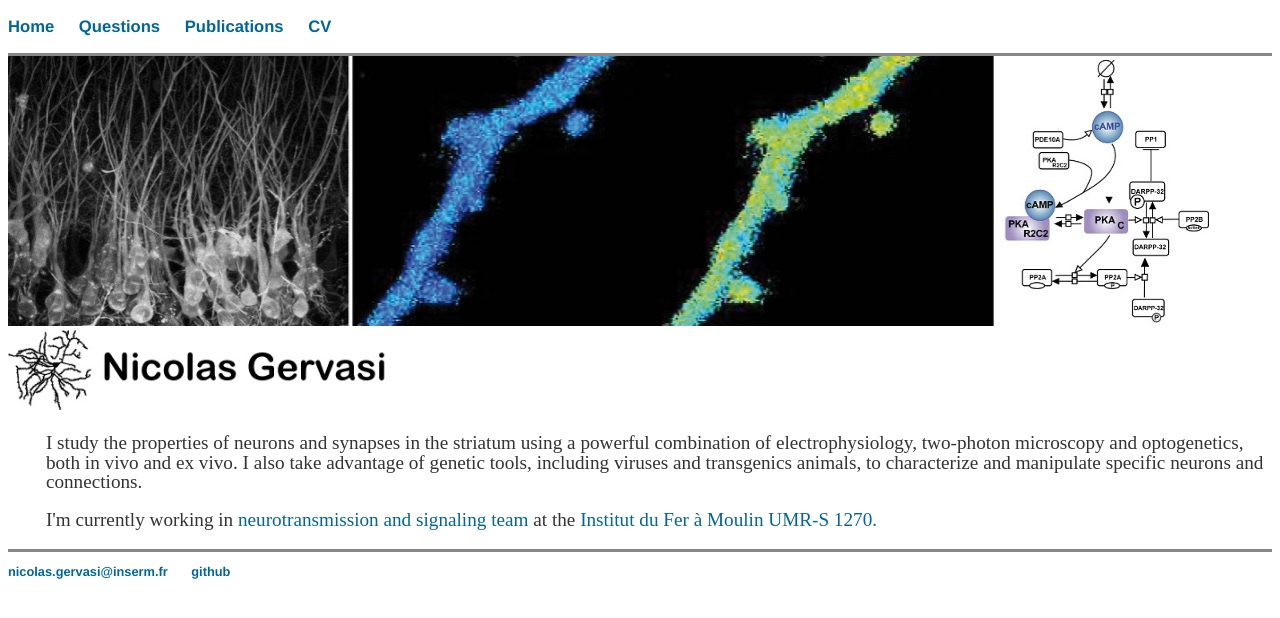
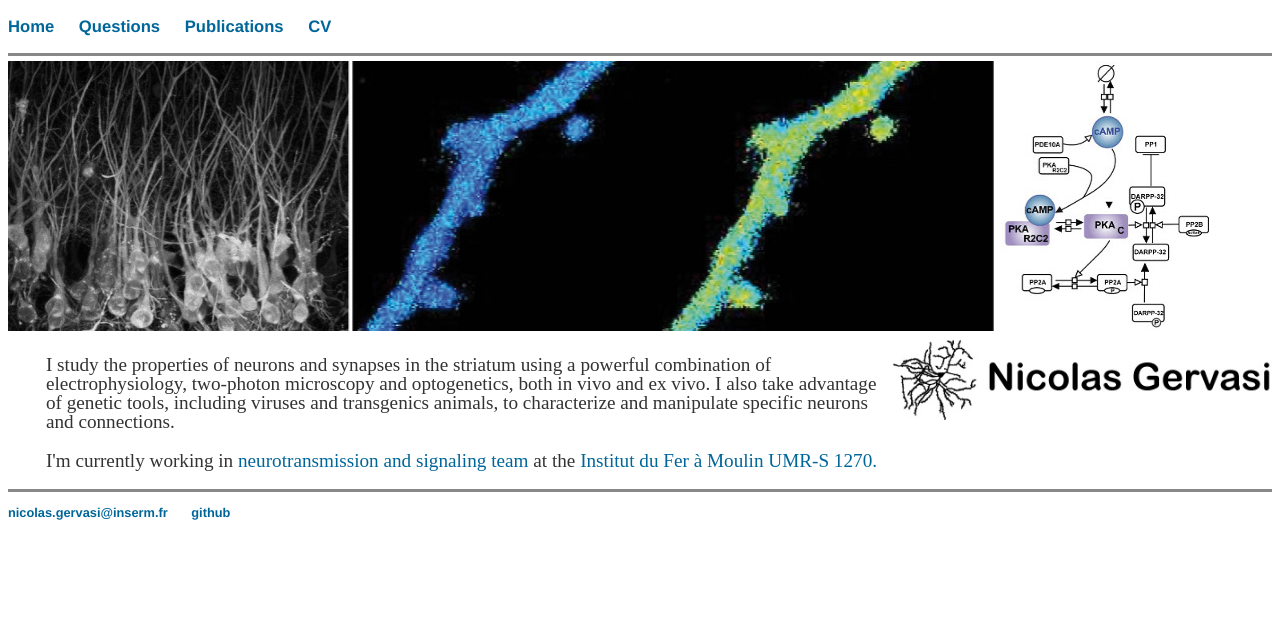
Before and after one commit to nicolasgervasi/nicolasgervasi.github.io, a Jekyll site: the page built from index.html, in a window 1280 px wide. Shown: the top 618 px of the page. Built offline with Jekyll 4.4.1, drawn with Linux system fonts in a browser that asks for light colours.

Commit message:
Update index.html

```diff
--- a/index.html
+++ b/index.html
@@ -5,10 +5,10 @@ title: Nicolas Gervasi U1270
 
 <div class="grid-container">
 	<div class="grid-item">
-	<img  class="img-responsive" alt="Nicolas Gervasi" src="image/picture_head.jpg" style="width:95%">
+	<img  class="img-responsive" alt="Nicolas Gervasi" src="image/picture_head.jpg" style="width:95%;margin-top:5px"">
 	</div>
 	<div class="grid-item">
-	<img  class="img-rounded" alt="Nicolas Gervasi" src="image/logo.jpg" style="width:30%">
+	<img  class="img-rounded" alt="Nicolas Gervasi" src="image/logo.jpg" style="width:30%;float:right;margin-top:5px">
 	</div>
 	<div class="grid-item">
 	<p>I study the properties of neurons and synapses in the striatum using a powerful combination of electrophysiology, two-photon microscopy and optogenetics, both in vivo and ex vivo. I also take advantage of genetic tools, including viruses and transgenics animals, to characterize and manipulate specific neurons and connections.</p>
```
